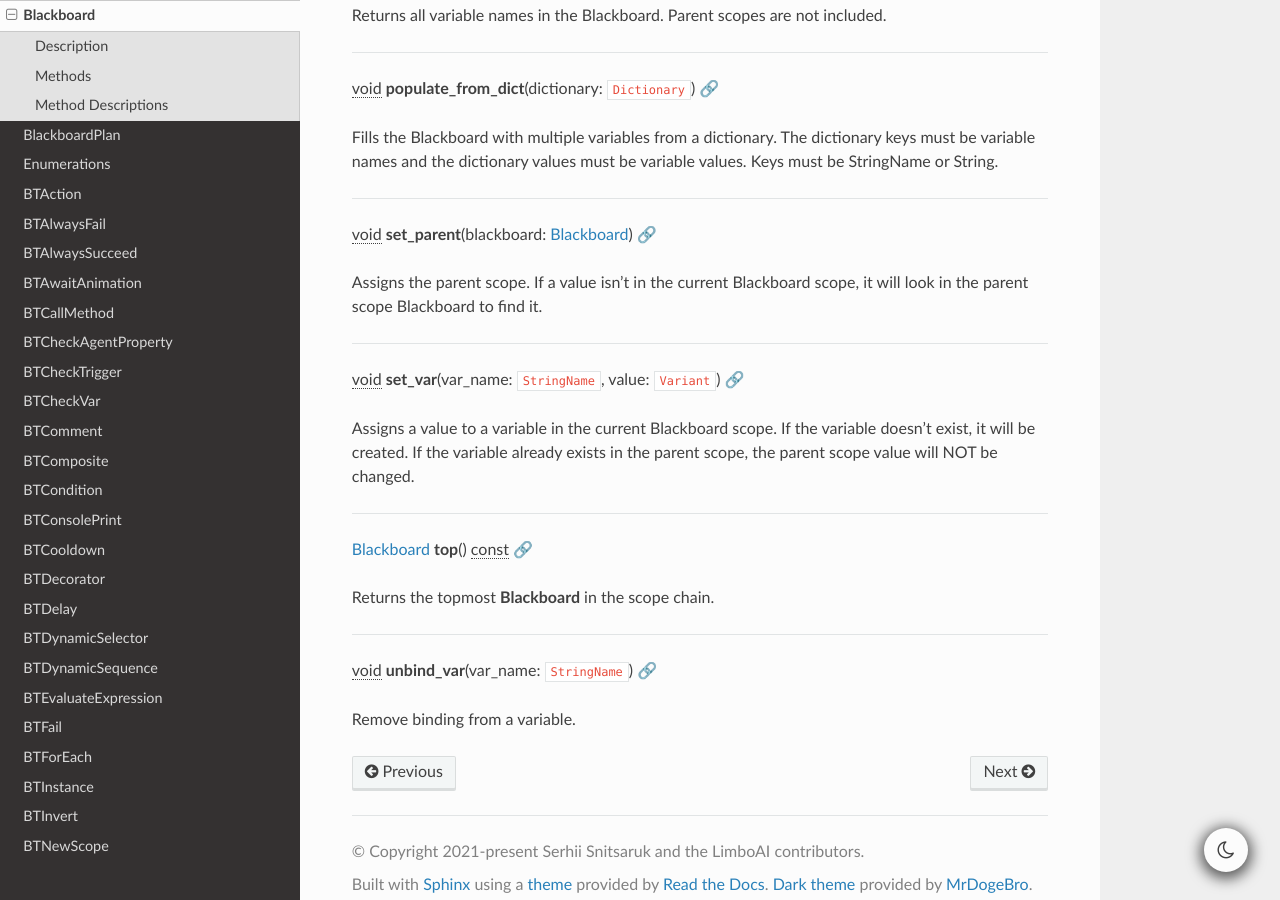
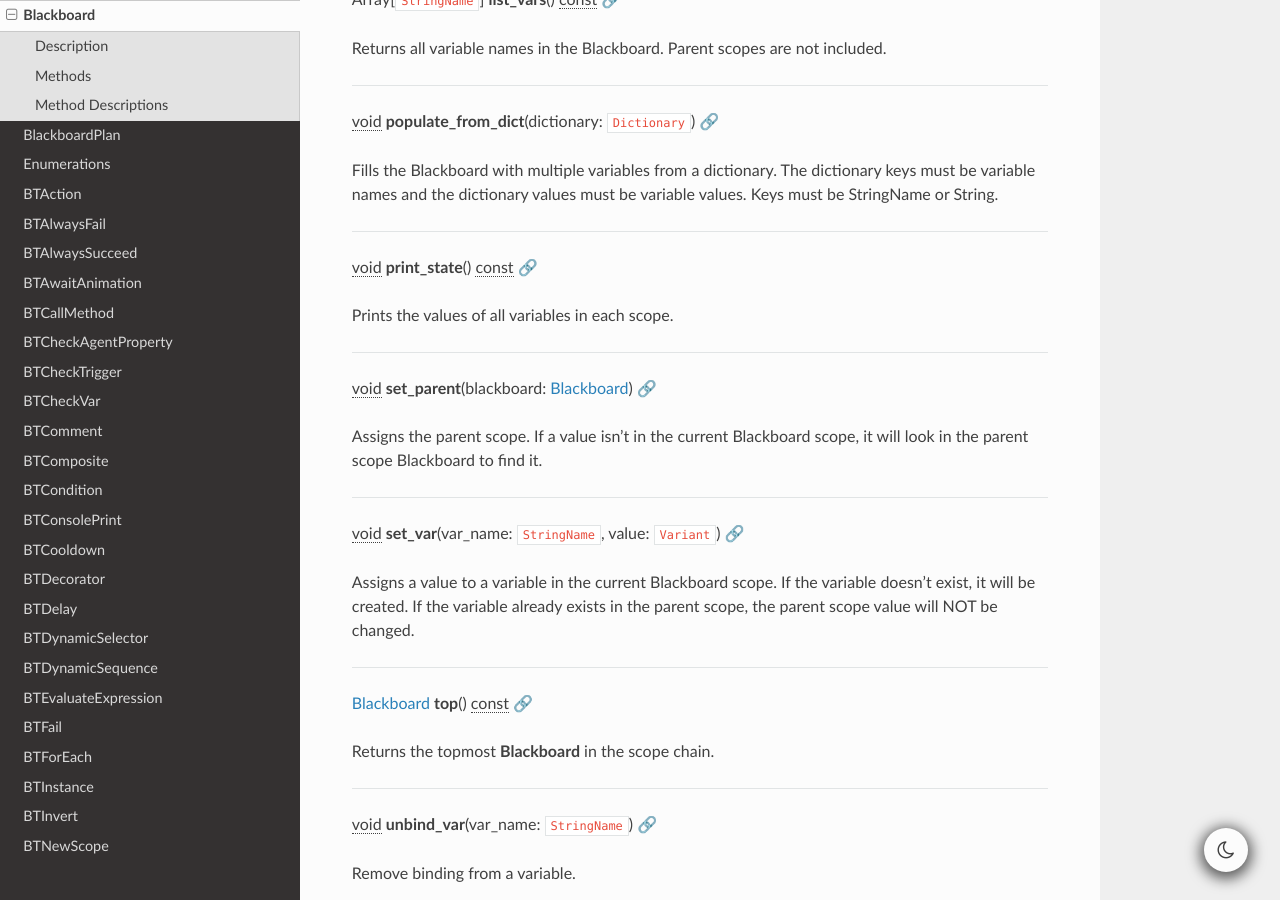
Before and after one commit to limbonaut/limboai, a Sphinx documentation site: the page built from doc/source/classes/class_blackboard.rst, in a window 1280 px wide and 900 px high, scrolled down 2700 px. Built offline with Sphinx 7.4.7 and the Read the Docs theme 3.1.0, drawn with Linux system fonts in a browser that asks for light colours; pages that are not in the unit, such as notebooks, are missing from menus; some of the changed text lies outside the part shown.

Commit message:
Update doc

```diff
--- a/doc/source/classes/class_blackboard.rst
+++ b/doc/source/classes/class_blackboard.rst
@@ -53,6 +53,8 @@ Methods
    | :ref:`Array<class_Array>`\[``StringName``\] | :ref:`list_vars<class_Blackboard_method_list_vars>`\ (\ ) |const|                                                                                                                                   |
    +---------------------------------------------+-----------------------------------------------------------------------------------------------------------------------------------------------------------------------------------------------------+
    | |void|                                      | :ref:`populate_from_dict<class_Blackboard_method_populate_from_dict>`\ (\ dictionary\: ``Dictionary``\ )                                                                                            |
+   +---------------------------------------------+-----------------------------------------------------------------------------------------------------------------------------------------------------------------------------------------------------+
+   | |void|                                      | :ref:`print_state<class_Blackboard_method_print_state>`\ (\ ) |const|                                                                                                                               |
    +---------------------------------------------+-----------------------------------------------------------------------------------------------------------------------------------------------------------------------------------------------------+
    | |void|                                      | :ref:`set_parent<class_Blackboard_method_set_parent>`\ (\ blackboard\: :ref:`Blackboard<class_Blackboard>`\ )                                                                                       |
    +---------------------------------------------+-----------------------------------------------------------------------------------------------------------------------------------------------------------------------------------------------------+
@@ -194,6 +196,18 @@ Fills the Blackboard with multiple variables from a dictionary. The dictionary k
 
 ----
 
+.. _class_Blackboard_method_print_state:
+
+.. rst-class:: classref-method
+
+|void| **print_state**\ (\ ) |const| :ref:`🔗<class_Blackboard_method_print_state>`
+
+Prints the values of all variables in each scope.
+
+.. rst-class:: classref-item-separator
+
+----
+
 .. _class_Blackboard_method_set_parent:
 
 .. rst-class:: classref-method
```
